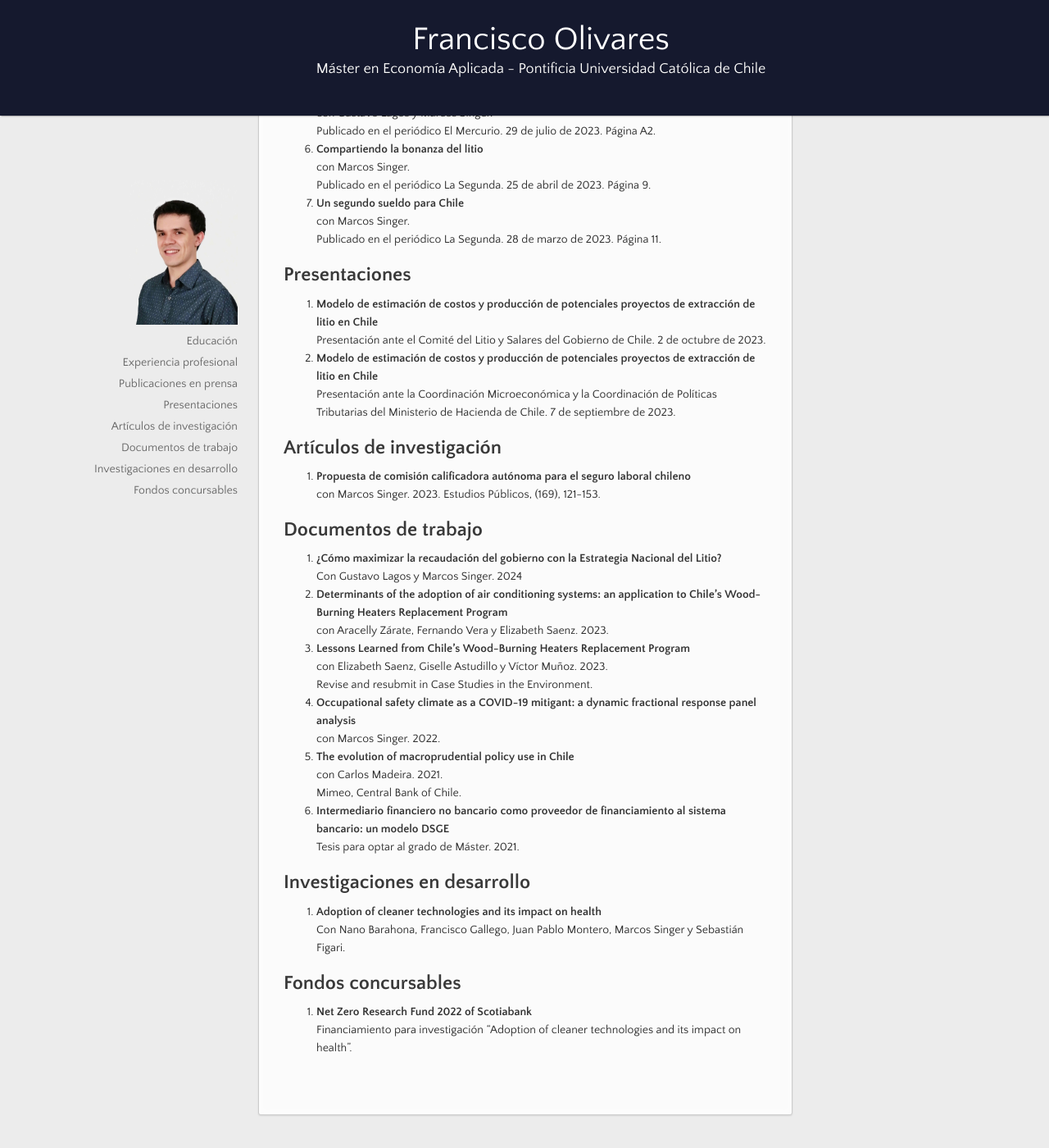
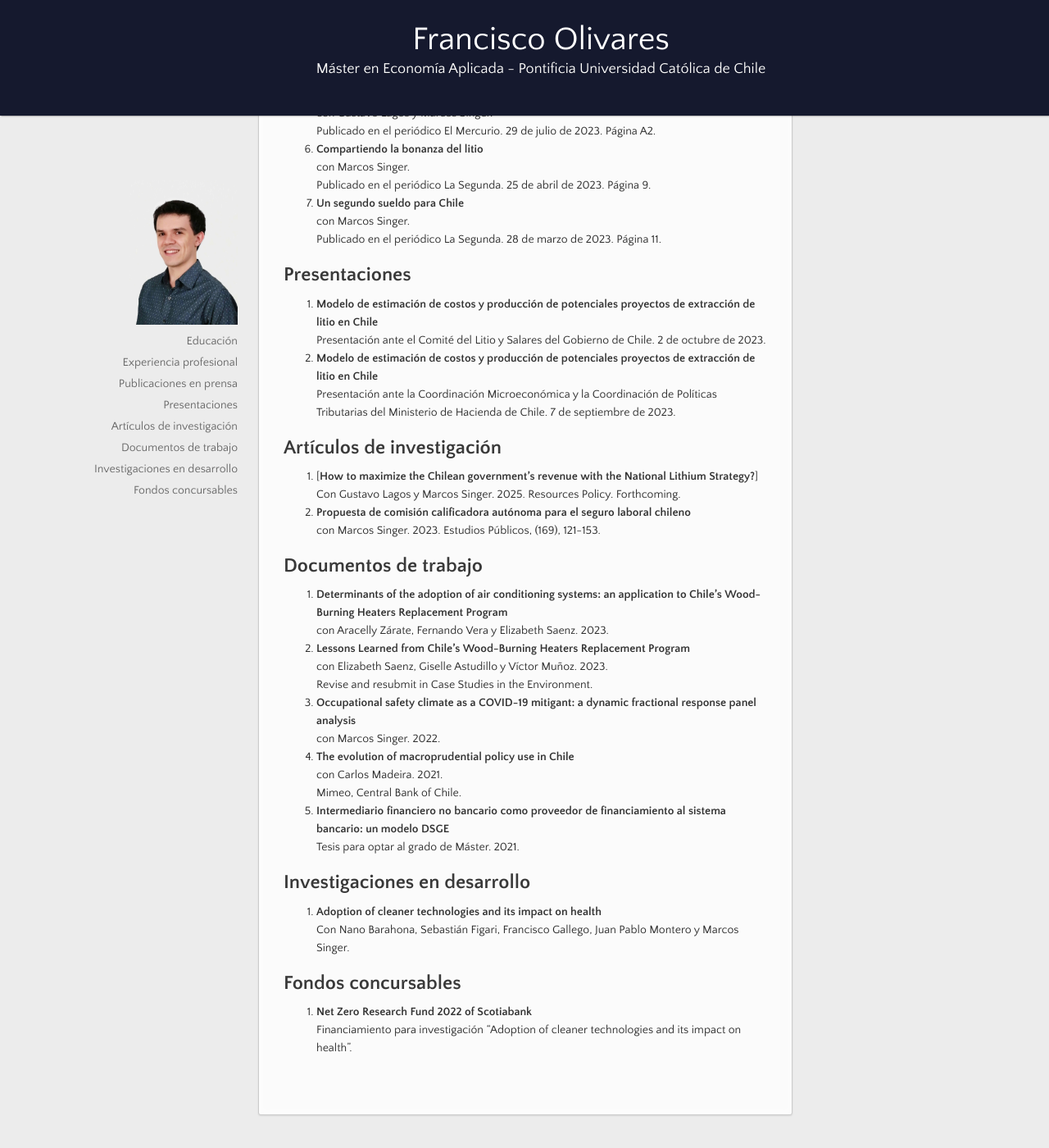
Before and after one commit to fco-olivares/fco-olivares.github.io, a Jekyll site: the page built from index.md, in a window 1280 px wide and 1400 px high, scrolled down 1827 px. Shown: the whole window at 82% size. Built offline with Jekyll 4.4.1, drawn with Linux system fonts in a browser that asks for light colours; our own code applies the rules of GitHub Pages for plain Markdown files.

Commit message:
Update index.md

```diff
--- a/index.md
+++ b/index.md
@@ -76,29 +76,30 @@ Presentación ante el Comité del Litio y Salares del Gobierno de Chile. 2 de oc
 Presentación ante la Coordinación Microeconómica y la Coordinación de Políticas Tributarias del Ministerio de Hacienda de Chile. 7 de septiembre de 2023.
 
 ## Artículos de investigación
+1. [**How to maximize the Chilean government's revenue with the National Lithium Strategy?**]
+Con Gustavo Lagos y Marcos Singer. 2025.
+Resources Policy. Forthcoming.
 1. [**Propuesta de comisión calificadora autónoma para el seguro laboral chileno**](https://doi.org/10.38178/07183089/2154220112)
 con Marcos Singer. 2023.
 Estudios Públicos, (169), 121-153.
 
 ## Documentos de trabajo
-1. [**¿Cómo maximizar la recaudación del gobierno con la Estrategia Nacional del Litio?**](https://fco-olivares.github.io/wp/laffer_lithium.pdf)
-Con Gustavo Lagos y Marcos Singer. 2024
-2. [**Determinants of the adoption of air conditioning systems: an application to Chile's Wood-Burning Heaters Replacement Program**](https://fco-olivares.github.io/wp/adoption_acs.pdf)
+1. [**Determinants of the adoption of air conditioning systems: an application to Chile's Wood-Burning Heaters Replacement Program**](https://fco-olivares.github.io/wp/adoption_acs.pdf)
 con Aracelly Zárate, Fernando Vera y Elizabeth Saenz. 2023.
-3. [**Lessons Learned from Chile's Wood-Burning Heaters Replacement Program**](https://fco-olivares.github.io/wp/cs_heaters.pdf)
+2. [**Lessons Learned from Chile's Wood-Burning Heaters Replacement Program**](https://fco-olivares.github.io/wp/cs_heaters.pdf)
 con Elizabeth Saenz, Giselle Astudillo y Víctor Muñoz. 2023.
 Revise and resubmit in Case Studies in the Environment.
-4. [**Occupational safety climate as a COVID-19 mitigant: a dynamic fractional response panel analysis**](https://fco-olivares.github.io/wp/sc_covid.pdf)
+3. [**Occupational safety climate as a COVID-19 mitigant: a dynamic fractional response panel analysis**](https://fco-olivares.github.io/wp/sc_covid.pdf)
 con Marcos Singer. 2022.
-5. [**The evolution of macroprudential policy use in Chile**](https://fco-olivares.github.io/ap/mp_chile.pdf)
+4. [**The evolution of macroprudential policy use in Chile**](https://fco-olivares.github.io/ap/mp_chile.pdf)
 con Carlos Madeira. 2021.
 Mimeo, Central Bank of Chile.
-6. [**Intermediario financiero no bancario como proveedor de financiamiento al sistema bancario: un modelo DSGE**](https://fco-olivares.github.io/ap/nbfi_dsge.pdf)
+5. [**Intermediario financiero no bancario como proveedor de financiamiento al sistema bancario: un modelo DSGE**](https://fco-olivares.github.io/ap/nbfi_dsge.pdf)
 Tesis para optar al grado de Máster. 2021.
 
 ## Investigaciones en desarrollo
 1. **Adoption of cleaner technologies and its impact on health**
-Con Nano Barahona, Francisco Gallego, Juan Pablo Montero, Marcos Singer y Sebastián Figari.
+Con Nano Barahona, Sebastián Figari, Francisco Gallego, Juan Pablo Montero y Marcos Singer.
 
 ## Fondos concursables
 1. **Net Zero Research Fund 2022 of Scotiabank**
```
